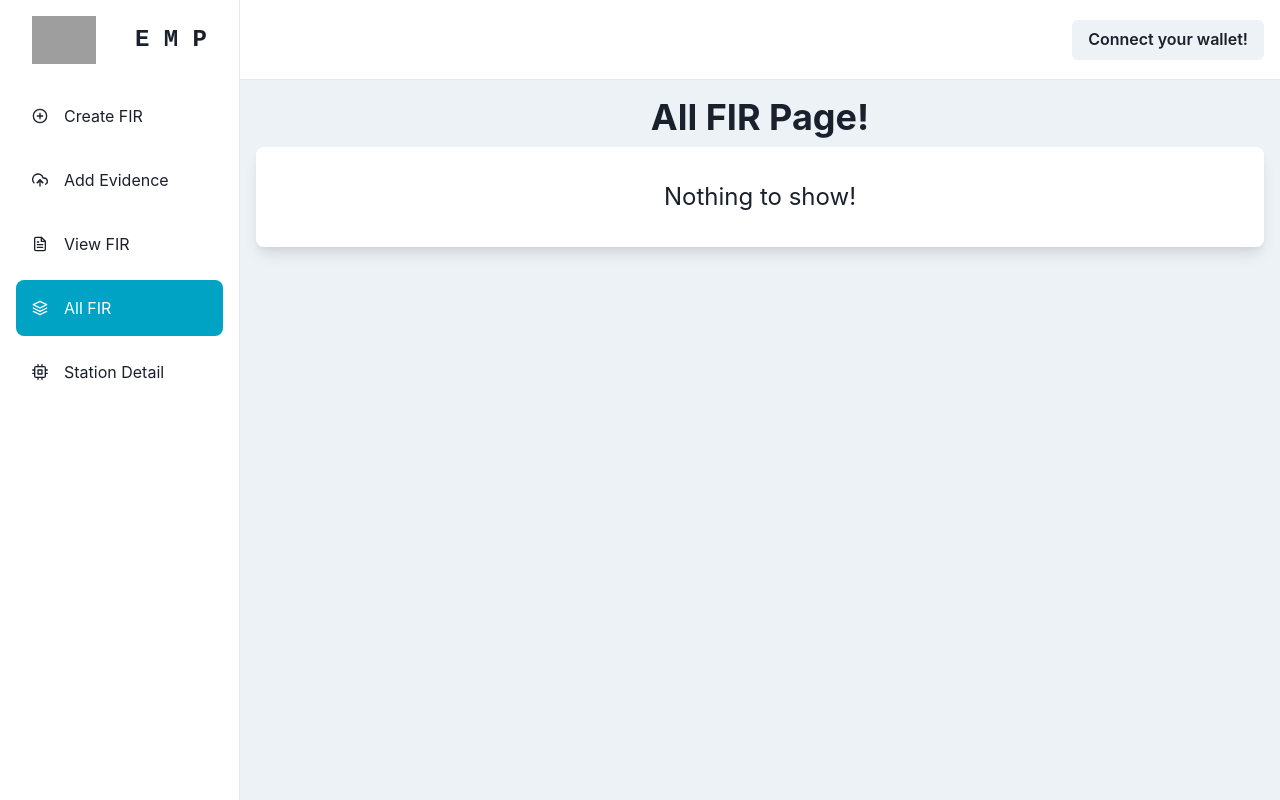
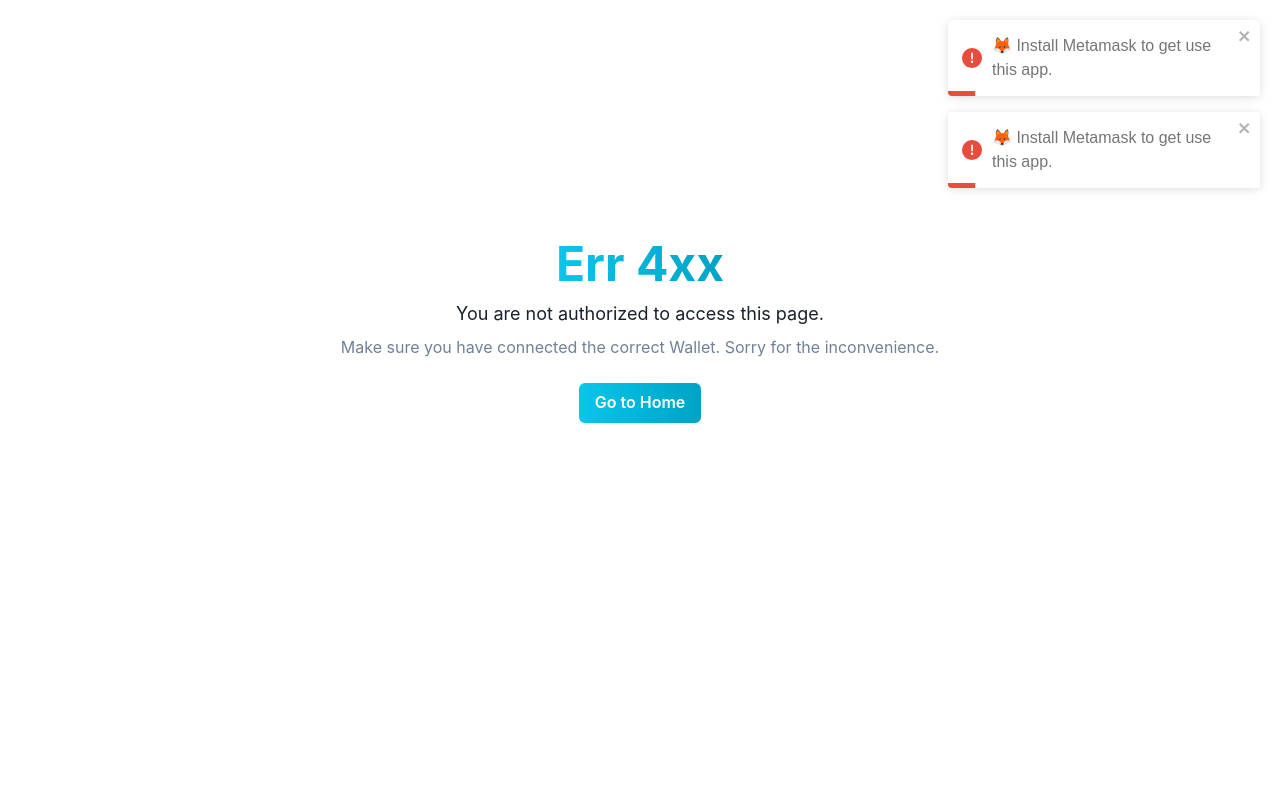
Before and after one commit to Cybertron-Avneesh/Mini-II-Webapp, a React (Create React App) app: page /all-fir in a window 1280 px wide. Built offline with nearby package versions, Linux system fonts and the light colour scheme; grey boxes are pictures that could not be loaded.

Commit message:
Adds check for Unauthorized access

```diff
--- a/src/App.js
+++ b/src/App.js
@@ -1,12 +1,18 @@
 import { ChakraProvider, theme } from '@chakra-ui/react';
-import React, { createContext, useState, useEffect } from 'react';
+import { ethers } from 'ethers';
+import React, { createContext, useEffect, useState } from 'react';
 import { BrowserRouter, Route, Routes } from 'react-router-dom';
+import { toast } from 'react-toastify';
+import 'react-toastify/dist/ReactToastify.css';
 import AddEvidence from './pages/Add-Evidence';
 import AllFIR from './pages/All-FIR';
 import ConnectWallet from './pages/Connect-Wallet';
 import CreateFIR from './pages/Create-FIR';
 import StationDetail from './pages/Station-Detail';
+import Unauthorized from './pages/Unauthorized';
 import ViewFIR from './pages/View-FIR';
+import abi from './utils/EvidenceContract.json';
+toast.configure();
 
 const ContractAddressContext = createContext();
 const CurrentAccountContext = createContext();
@@ -14,13 +20,16 @@ const CurrentAccountContext = createContext();
 const CONTRACT_ADDRESS = '0x9E71d852177ED34e442ac17a43Be77f9F4b02397';
 
 function App() {
+  const contractABI = abi.abi;
   const [currAccount, setCurrAccount] = useState('');
+  const [isAuthorised, setIsAuthorised] = useState(true);
 
   const getCurrentAccount = async () => {
     try {
       const { ethereum } = window;
       if (!ethereum) {
         console.log('No ethereum object found');
+        toast.error('🦊 Install Metamask to get use this app.');
         return;
       } else {
         console.log('Ethereum object found');
@@ -34,19 +43,42 @@ function App() {
         console.log('No account found');
       }
     } catch (err) {
+      toast.error('Something went wrong.');
+      console.log(err);
+    }
+  };
+  const getAuthDetail = async () => {
+    try {
+      const { ethereum } = window;
+      const provider = new ethers.providers.Web3Provider(ethereum);
+      const signer = provider.getSigner();
+      console.log('Signer: ', signer);
+      const contract = new ethers.Contract(
+        CONTRACT_ADDRESS,
+        contractABI,
+        signer
+      );
+      console.log(currAccount);
+      const isAuthorised = await contract.isAuthorised(currAccount);
+      console.log('Auth: ', isAuthorised);
+      setIsAuthorised(isAuthorised);
+    } catch (err) {
+      setIsAuthorised(false);
       console.log(err);
     }
   };
 
   useEffect(() => {
     getCurrentAccount();
-  }, []);
+    getAuthDetail();
+  }, [getCurrentAccount]);
   return (
     <ContractAddressContext.Provider value={CONTRACT_ADDRESS}>
       <CurrentAccountContext.Provider value={currAccount}>
         <ChakraProvider theme={theme}>
           <BrowserRouter>
             <Routes>
+              {isAuthorised && (
                 <Route path="/">
                   <Route index element={<ConnectWallet />} />
                   <Route path="connect-wallet" element={<ConnectWallet />} />
@@ -57,6 +89,17 @@ function App() {
                   <Route path="all-fir" element={<AllFIR />} />
                   <Route path="station-detail" element={<StationDetail />} />
                 </Route>
+              )}
+              {!isAuthorised && (
+                <Route path="">
+                  <Route index element={<ConnectWallet />} />
+                  <Route
+                    path="/connect-wallet"
+                    element={<ConnectWallet />}
+                  ></Route>
+                  <Route path="/:anything" element={<Unauthorized />}></Route>
+                </Route>
+              )}
             </Routes>
           </BrowserRouter>
         </ChakraProvider>
--- a/src/pages/Unauthorized.jsx
+++ b/src/pages/Unauthorized.jsx
@@ -0,0 +1,34 @@
+import { Box, Button, Heading, Link, Text } from '@chakra-ui/react';
+const Unauthorized = () => {
+  return (
+    <Box textAlign="center" py={{ base: 40, md: 60 }} px={6}>
+      <Heading
+        display="inline-block"
+        as="h2"
+        size="2xl"
+        bgGradient="linear(to-r, cyan.400, cyan.600)"
+        backgroundClip="text"
+      >
+        Err 4xx
+      </Heading>
+      <Text fontSize="18px" mt={3} mb={2}>
+        You are not authorized to access this page.
+      </Text>
+      <Text color={'gray.500'} mb={6}>
+        Make sure you have connected the correct Wallet. Sorry for the inconvenience.
+      </Text>
+
+      <Button
+        colorScheme="cyan"
+        bgGradient="linear(to-r, cyan.400, cyan.500, cyan.600)"
+        color="white"
+        variant="solid"
+        as={Link}
+        href="/"
+      >
+        Go to Home
+      </Button>
+    </Box>
+  );
+};
+export default Unauthorized;
```
Lines whose indentation alone changed are shown as unchanged.
